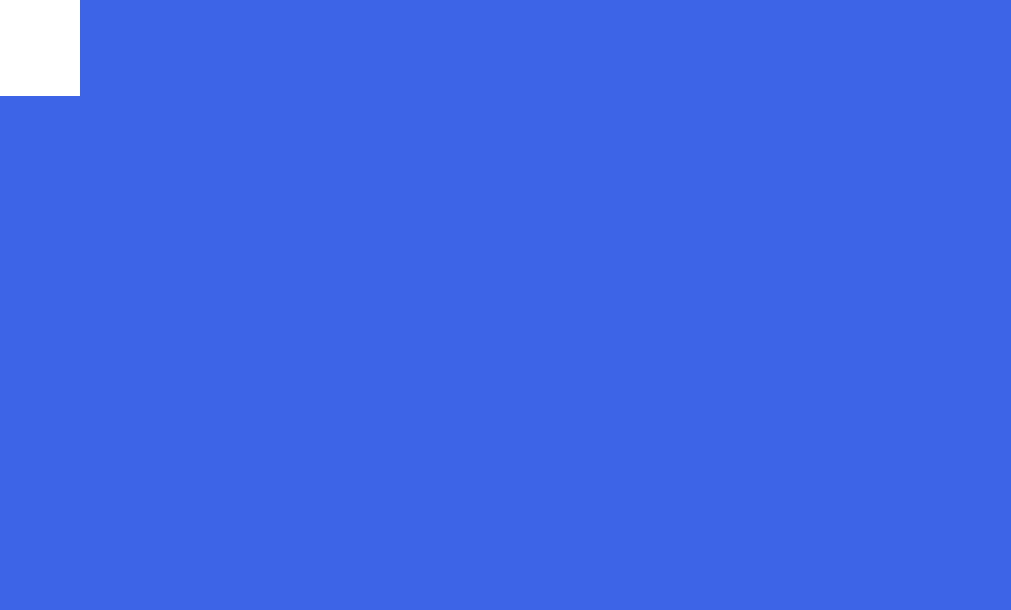
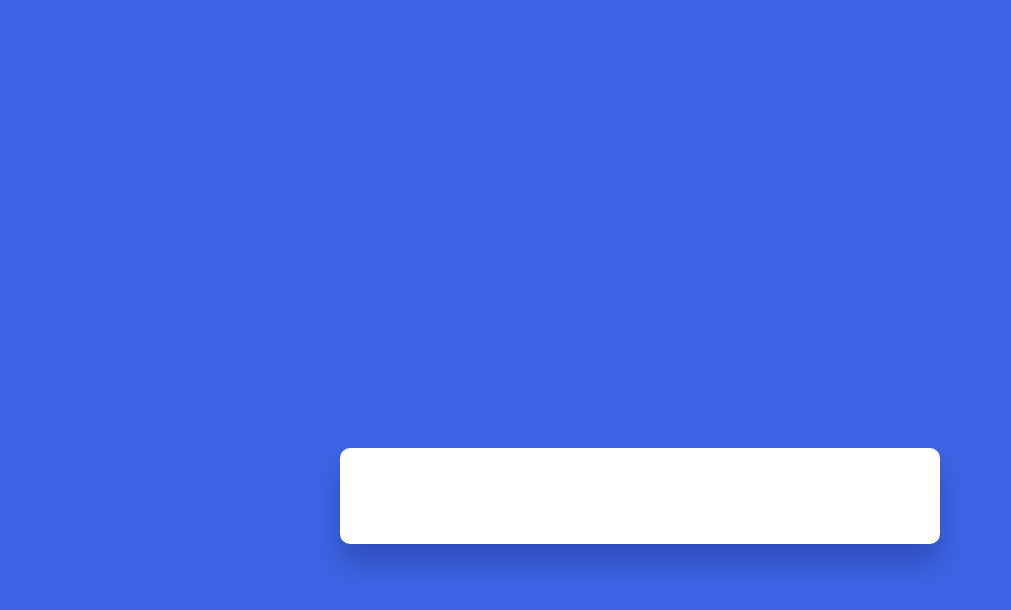
Before and after one commit to Tanvir-Archfiend-Hussain/Country-API, a plain HTML site: page index.html in a window 1280 px wide. Shown: the whole page, without its empty margins (0-1011 px from the left). Drawn offline with Linux system fonts and the light colour scheme.

Commit message:
Search Wrapper Added

```diff
--- a/css/style.scss
+++ b/css/style.scss
@@ -10,6 +10,13 @@ body {
 
 .container {
   background-color: white;
+  width: 80vw;
+  max-width: 37.5em;
   padding: 3em 2.5em;
   position: absolute;
+  transform: translate(-50%, 50%);
+  top: 50%;
+  left: 50%;
+  border-radius: 0.62em;
+  box-shadow: 0 1.25em 1.8em rgba(8, 21, 65, 0.25);
 }
--- a/index.html
+++ b/index.html
@@ -8,6 +8,8 @@
     <title>Country API</title>
   </head>
   <body>
-    <div class="container"></div>
+    <div class="container">
+      <div class="search-wrapper"></div>
+    </div>
   </body>
 </html>
```
Also changed, not shown: css/style.css, 1 other file.
